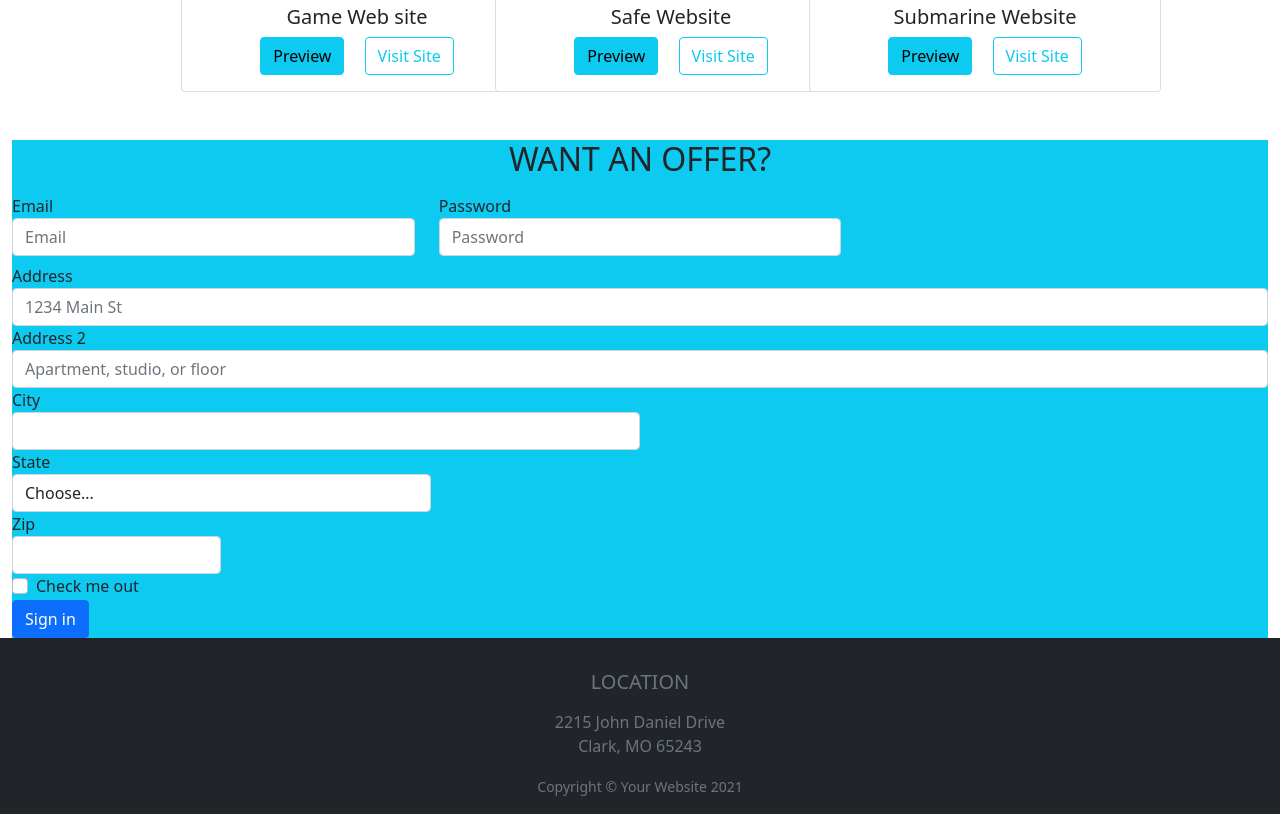
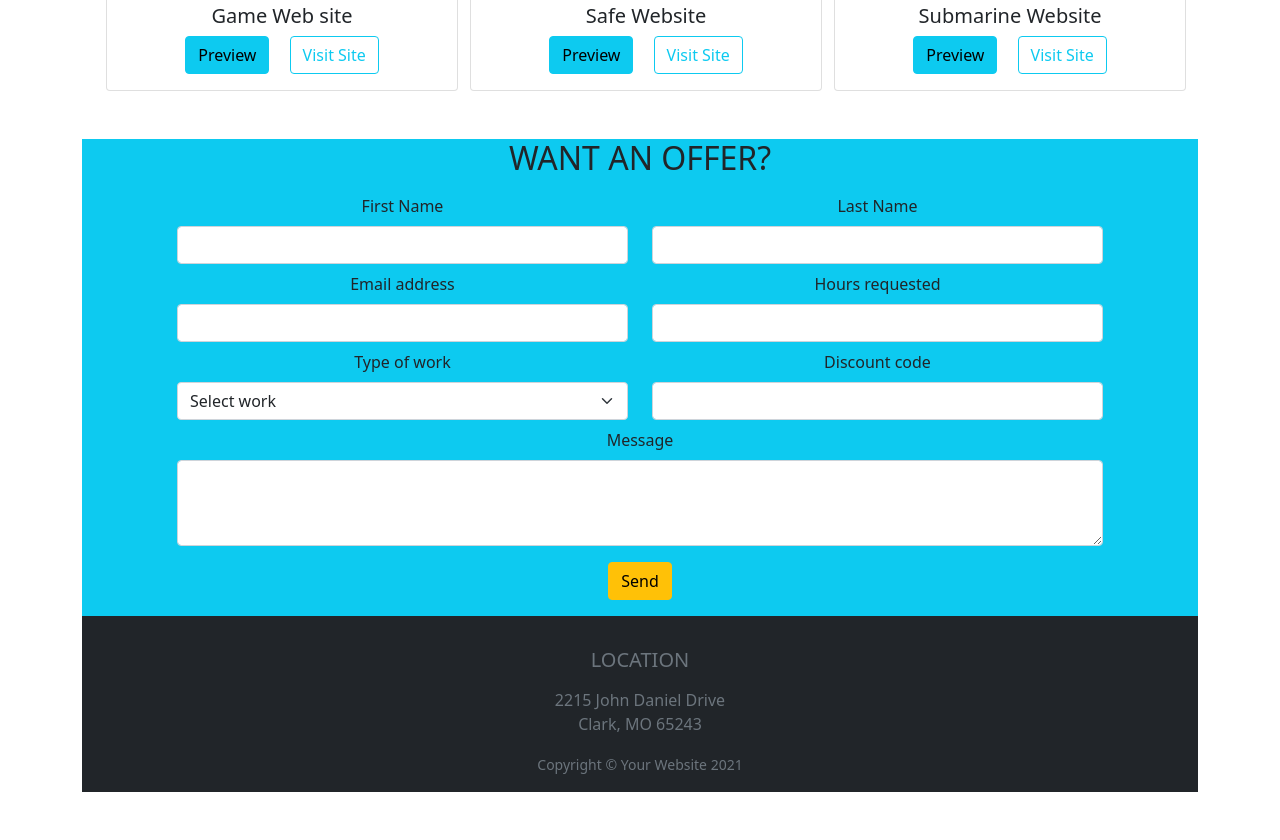
Before and after one commit to Ser-Simone/bootstrap-js-freelancer, a plain HTML site: page Index.html in a window 1280 px wide. Shown: the part 1200-2040 px from the top of the page. Before the commit the page ends 2014 px from the top, so only its background shows below. Drawn offline with nearby package versions, Linux system fonts and the light colour scheme; files whose address does not match are found by name.

Commit message:
Form_quasi finito

```diff
--- a/Index.html
+++ b/Index.html
@@ -8,7 +8,7 @@
     <!-- Bootstrap CSS -->
     <link href="https://cdn.jsdelivr.net/npm/bootstrap@5.1.3/dist/css/bootstrap.min.css" rel="stylesheet" integrity="sha384-1BmE4kWBq78iYhFldvKuhfTAU6auU8tT94WrHftjDbrCEXSU1oBoqyl2QvZ6jIW3" crossorigin="anonymous">
 
-    <title>Hello, world!</title>
+    <title> Portfolio </title>
   </head>
 <header>
     <div class="container text-info bg-dark ">
@@ -41,15 +41,16 @@
         </div>
     </div>
     <!-- Fine parte iniziale-->
+    <div class="container text-center pb-5">
     <div class="row m-0 justify-content-center">
 
         <p class="h3 text-center mt-3">PORTFOLIO</p>
 <!-- Inizio parte immagini CARD Parte centrale -->
-<div class="container text-center mb-5">
-    <div class=" row m-0 mt-4 justify-content-center">
 
-      <div class="col-3">
-        <div class="card" style="width: 22rem;">
+    <div class="row pt-1 justify-content-center">
+
+      <div class="col-4 mb-5">
+        <div class="card" >
             <img class="card-img-top" src="img/cabin.png" alt="Card image cap">
             <div class="card-body">
               <h5 class="card-title">Cabin Web site</h5>
@@ -58,8 +59,9 @@
             </div>
           </div>
       </div>
-      <div class="col-3">
-        <div class="card" style="width: 22rem;">
+
+      <div class="col-4 mb-5">
+        <div class="card" >
             <img class="card-img-top" src="img/cake.png" alt="Card image cap">
             <div class="card-body">
               <h5 class="card-title">Cake Website</h5>
@@ -68,8 +70,9 @@
             </div>
           </div>
       </div>
-      <div class="col-3">
-        <div class="card" style="width: 22rem;">
+
+      <div class="col-4 mb-5">
+        <div class="card" >
             <img class="card-img-top" src="img/circus.png" alt="Card image cap">
             <div class="card-body">
               <h5 class="card-title">Circus Website</h5>
@@ -82,8 +85,8 @@
 
 <!-- seconda -->
 
-    <div class=" row m-0 mt-4 justify-content-center">
-      <div class="col-3">
+    <div class="row pt-1 justify-content-center">
+      <div class="col-4 mb-5">
         <div class="card" style="width: 22rem;">
             <img class="card-img-top" src="img/game.png" alt="Card image cap">
             <div class="card-body">
@@ -93,7 +96,7 @@
              </div>
           </div>
       </div>
-      <div class="col-3">
+      <div class="col-4 mb-5">
         <div class="card" style="width: 22rem;">
             <img class="card-img-top" src="img/safe.png" alt="Card image cap">
             <div class="card-body">
@@ -103,7 +106,7 @@
             </div>
           </div>
       </div>
-      <div class="col-3">
+      <div class="col-4 mb-5">
             <div class="card" style="width: 22rem;">
                 <img class="card-img-top" src="img/submarine.png" alt="Card image cap">
                 <div class="card-body">
@@ -116,73 +119,92 @@
     </div>
 </div>
     <!-- Inizio Parte Form -->
-
-    <form>
-        <div class="bg-info ">
-            <div class="text-center">
+    <form class="bg-info">
         <h2 class="text-uppercase">Want an offer?</h2>
-            </div>
         <div class="row">
-                    <div class="col-4 my-2">
-                        <label for="inputEmail4">Email</label>
-                        <input type="email" class="form-control" id="inputEmail4" placeholder="Email">
-                    </div>
-                <div class=" col-4 my-2">
-                    <label for="inputPassword4">Password</label>
-                    <input type="password" class="form-control" id="inputPassword4" placeholder="Password">
+        <div class="col-1 ">
         </div>
 
+        <div class="col-5 ">
+          <label for="firstName" class="form-label mt-2 mb-2">First Name</label>
+          <input type="text" class="form-control" id="firstName">
         </div>
-            <div class="form-group">
-            <label for="inputAddress">Address</label>
-            <input type="text" class="form-control" id="inputAddress" placeholder="1234 Main St">
+        <div class="col-5">
+          <label for="lastName" class="form-label mt-2 mb-2">Last Name</label>
+          <input type="text" class="form-control" id="lastName">
         </div>
-            <div class="form-group">
-            <label for="inputAddress2">Address 2</label>
-            <input type="text" class="form-control" id="inputAddress2" placeholder="Apartment, studio, or floor">
+        <div class="col-1">
+
         </div>
-            <div class="form-row">
-            <div class="form-group col-md-6">
-                <label for="inputCity">City</label>
-                <input type="text" class="form-control" id="inputCity">
+
+        <div class="col-1">
+
         </div>
-            <div class="form-group col-md-4">
-                <label for="inputState">State</label>
-                <select id="inputState" class="form-control">
-                <option selected>Choose...</option>
-                <option>...</option>
+        <div class="col-5">
+          <label for="inputEmail" class="form-label mt-2 mb-2">Email address</label>
+          <input type="email" class="form-control" id="inputEmail">
+        </div>
+        <div class="col-5">
+          <label for="oreRichieste" class="form-label mt-2 mb-2">Hours requested</label>
+          <input type="text" class="form-control" id="oreRichieste">
+        </div>
+        <div class="col-1">
+
+        </div>
+
+        <div class="col-1">
+
+        </div>
+        <div class="col-5">
+            <label for="work" class="form-label mt-2 mb-2">Type of work</label>
+            <select id="work" class="form-select">
+                <option selected>Select work</option>
+                <option value="backEnd">Backend developer</option>
+                <option value="frontEnd">Frontend developer</option>
+                <option value="analisi">Project analyst</option>
             </select>
         </div>
-            <div class="form-group col-md-2">
-                <label for="inputZip">Zip</label>
-                <input type="text" class="form-control" id="inputZip">
+        <div class="col-5">
+          <label for="codiceSconto" class="form-label mt-2 mb-2">Discount code</label>
+          <input type="text" class="form-control" id="codiceSconto">
+        </div>
+        <div class="col-1">
+
+        </div>
+
+        <div class="col-1">
+
+        </div>
+        <div class="col-10">
+            <label for="message" class="form-label mt-2 mb-2">Message</label>
+            <textarea class="form-control" id="Message" rows="3"></textarea>
+        </div>
+        <div class="col-1">
+
+        </div>
+        <div class="col-1">
+
+        </div>
+        <div class="col-10 text-center">
+            <button type="submit" class="btn btn-warning mt-3 mb-3">Send</button>
+        </div>
+        <div class="col-1 ">
         </div>
     </div>
-            <div class="form-group">
-            <div class="form-check">
-                <input class="form-check-input" type="checkbox" id="gridCheck">
-                <label class="form-check-label" for="gridCheck">
-                Check me out
-                </label>
-            </div>
-            </div>
-            <button type="submit" class="btn btn-primary">Sign in</button>
-        </div>
+
     </form>
 
+<!-- End of Form -->
   <footer class="bg-dark">
 
     <div class="text-secondary text-center pt-3">
        <h5 class="my-3">LOCATION</h5>
         <p class="mb-0">2215 John Daniel Drive</p>
         <p class="mb-0">Clark, MO 65243</p>
-
         <p class="mb-0 py-3"><small>Copyright &copy; Your Website 2021<small></p>
     </div>
 
 </footer>
-
-</div>
     <!-- Option 1: Bootstrap Bundle with Popper -->
     <script src="https://cdn.jsdelivr.net/npm/bootstrap@5.1.3/dist/js/bootstrap.bundle.min.js" integrity="sha384-ka7Sk0Gln4gmtz2MlQnikT1wXgYsOg+OMhuP+IlRH9sENBO0LRn5q+8nbTov4+1p" crossorigin="anonymous"></script>
 
```
Lines whose indentation alone changed are shown as unchanged.
